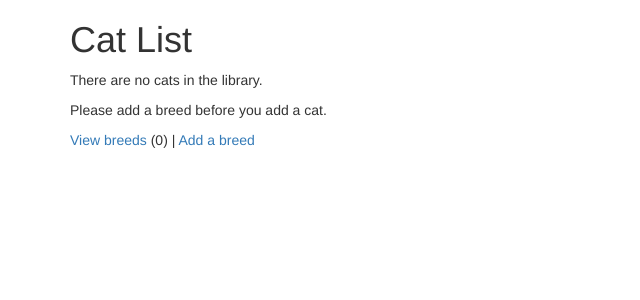
After one commit to danielNemeth19/dj4e, a Django app: page /cats/ in a window 1280 px wide. The commit adds this page. Shown: the top 300 px of the page, without its empty margins (0-640 px from the left). Run offline with Django 3.2, Linux system fonts and the light colour scheme; the visitor is signed in with stand-in values (Sample User, id 1); data that the repository does not hold is empty; some libraries are stand-ins or nearby versions.

Commit message:
(feat) Solution for week 4 (#8)

```diff
--- /dev/null
+++ b/cats/admin.py
@@ -0,0 +1,6 @@
+from django.contrib import admin
+
+from cats.models import Breed, Cat
+
+admin.site.register(Breed)
+admin.site.register(Cat)
--- /dev/null
+++ b/cats/apps.py
@@ -0,0 +1,5 @@
+from django.apps import AppConfig
+
+
+class CatsConfig(AppConfig):
+    name = 'cats'
--- /dev/null
+++ b/cats/templates/cats/cat_list.html
@@ -0,0 +1,30 @@
+{% extends "base_bootstrap.html" %}
+
+{% block content %}
+  <h1>Cat List</h1>
+  {% if cat_list %}
+  <ul>
+    {% for cat in cat_list %}
+      <li>
+          {{ cat.nickname }} ({{ cat.breed }})
+          (<a href="{% url 'cats:cat_update' cat.id %}">Update</a> |
+          <a href="{% url 'cats:cat_delete' cat.id %}">Delete</a>) <br/>
+          {{ cat.weight }} ({{ cat.foods }})
+      </li>
+    {% endfor %}
+  </ul>
+  {% else %}
+    <p>There are no cats in the library.</p>
+  {% endif %}
+  <p>
+    {% if breed_count > 0 %}
+      <a href="{% url 'cats:cat_create' %}">Add a cat</a>
+    {% else %}
+      Please add a breed before you add a cat.
+    {% endif %}
+  </p>
+  <p>
+  <a href="{% url 'cats:breed_list' %}">View breeds</a> ({{ breed_count }}) |
+    <a href="{% url 'cats:breed_create' %}">Add a breed</a>
+  </p>
+{% endblock %}
--- /dev/null
+++ b/cats/urls.py
@@ -0,0 +1,14 @@
+from django.urls import path
+from cats import views
+
+app_name = 'cats'
+urlpatterns = [
+    path('', views.MainView.as_view(), name='all_cats'),
+    path('lookup/', views.BreedView.as_view(), name='breed_list'),
+    path('lookup/create/', views.BreedCreate.as_view(), name='breed_create'),
+    path('lookup/<int:pk>/update/', views.BreedUpdate.as_view(), name='breed_update'),
+    path('lookup/<int:pk>/delete/', views.BreedDelete.as_view(), name='breed_delete'),
+    path('main/create/', views.CatCreate.as_view(), name='cat_create'),
+    path('main/<int:pk>/update/', views.CatUpdate.as_view(), name='cat_update'),
+    path('main/<int:pk>/delete/', views.CatDelete.as_view(), name='cat_delete')
+]
--- /dev/null
+++ b/cats/views.py
@@ -0,0 +1,59 @@
+from django.contrib.auth.mixins import LoginRequiredMixin
+from django.shortcuts import render, redirect, get_object_or_404
+from django.views import View
+from django.views.generic.edit import CreateView, UpdateView, DeleteView
+from django.urls import reverse_lazy
+
+from cats.models import Breed, Cat
+
+
+class MainView(LoginRequiredMixin, View):
+    def get(self, request):
+        breeds = Breed.objects.all().count()
+        cats = Cat.objects.all()
+
+        ctx = {'breed_count': breeds, 'cat_list': cats}
+        return render(request, 'cats/cat_list.html', ctx)
+
+
+class BreedView(LoginRequiredMixin, View):
+    def get(self, request):
+        breeds = Breed.objects.all()
+        ctx = {'breed_list': breeds}
+        return render(request, 'cats/breed_list.html', ctx)
+
+
+class BreedCreate(LoginRequiredMixin, CreateView):
+    model = Breed
+    fields = '__all__'
+    success_url = reverse_lazy('cats:all_cats')
+
+
+class BreedUpdate(LoginRequiredMixin, UpdateView):
+    model = Breed
+    fields = '__all__'
+    success_url = reverse_lazy('cats:all_cats')
+
+
+class BreedDelete(LoginRequiredMixin, DeleteView):
+    model = Breed
+    fields = '__all__'
+    success_url = reverse_lazy('cats:all_cats')
+
+
+class CatCreate(LoginRequiredMixin, CreateView):
+    model = Cat
+    fields = '__all__'
+    success_url = reverse_lazy('cats:all_cats')
+
+
+class CatUpdate(LoginRequiredMixin, UpdateView):
+    model = Cat
+    fields = '__all__'
+    success_url = reverse_lazy('cats:all_cats')
+
+
+class CatDelete(LoginRequiredMixin, DeleteView):
+    model = Cat
+    fields = '__all__'
+    success_url = reverse_lazy('cats:all_cats')
--- a/home/templates/home/main.html
+++ b/home/templates/home/main.html
@@ -14,4 +14,9 @@
             <a href="/autos">Autos CRUD</a>
         </p>
     </li>
+    <li>
+        <p>
+            <a href="/cats">Cats</a>
+        </p>
+    </li>
 </ul>
--- a/mysite/settings.py
+++ b/mysite/settings.py
@@ -37,6 +37,7 @@ INSTALLED_APPS = [
     'hello.apps.HelloConfig',
     'polls.apps.PollsConfig',
     'autos.apps.AutosConfig',
+    'cats.apps.CatsConfig',
     'django.contrib.admin',
     'django.contrib.auth',
     'django.contrib.contenttypes',
--- a/mysite/urls.py
+++ b/mysite/urls.py
@@ -12,6 +12,7 @@ urlpatterns = [
     path('', include('home.urls')),
     path('accounts/', include('django.contrib.auth.urls')),
     path('autos/', include('autos.urls')),
+    path('cats/', include('cats.urls')),
     path('hello/', include('hello.urls')),
     path('admin/', admin.site.urls),
     path('polls/', include('polls.urls')),
```
Also changed, not shown: cats/models.py (added, +25 -0 lines), cats/templates/cats/breed_confirm_delete.html (added, +15 -0 lines), cats/templates/cats/breed_form.html (added, +12 -0 lines), cats/templates/cats/breed_list.html (added, +22 -0 lines), cats/templates/cats/cat_confirm_delete.html (added, +14 -0 lines), cats/templates/cats/cat_form.html (added, +12 -0 lines), cats/__init__.py (added), cats/migrations/0001_initial.py (added), cats/migrations/__init__.py (added), home/templates/base_bootstrap.html (line endings or trailing spaces), 1 other file.
